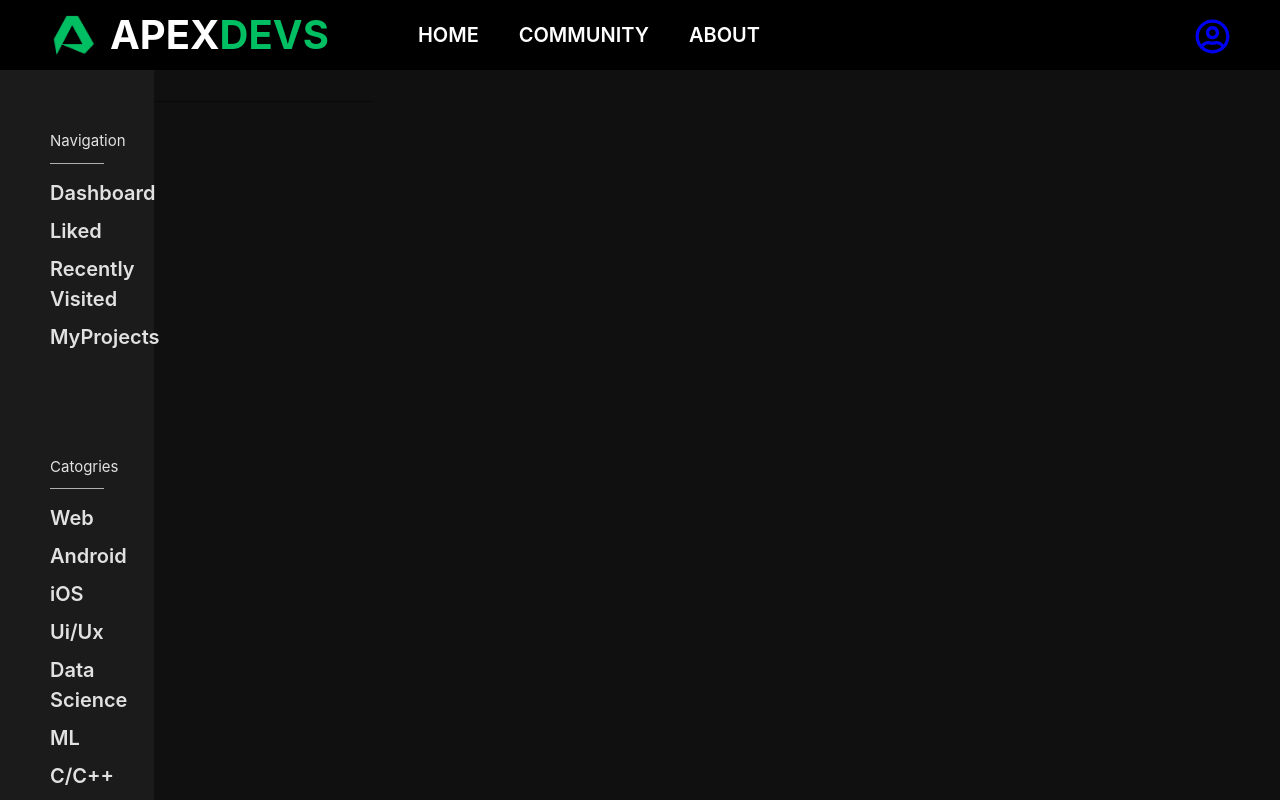
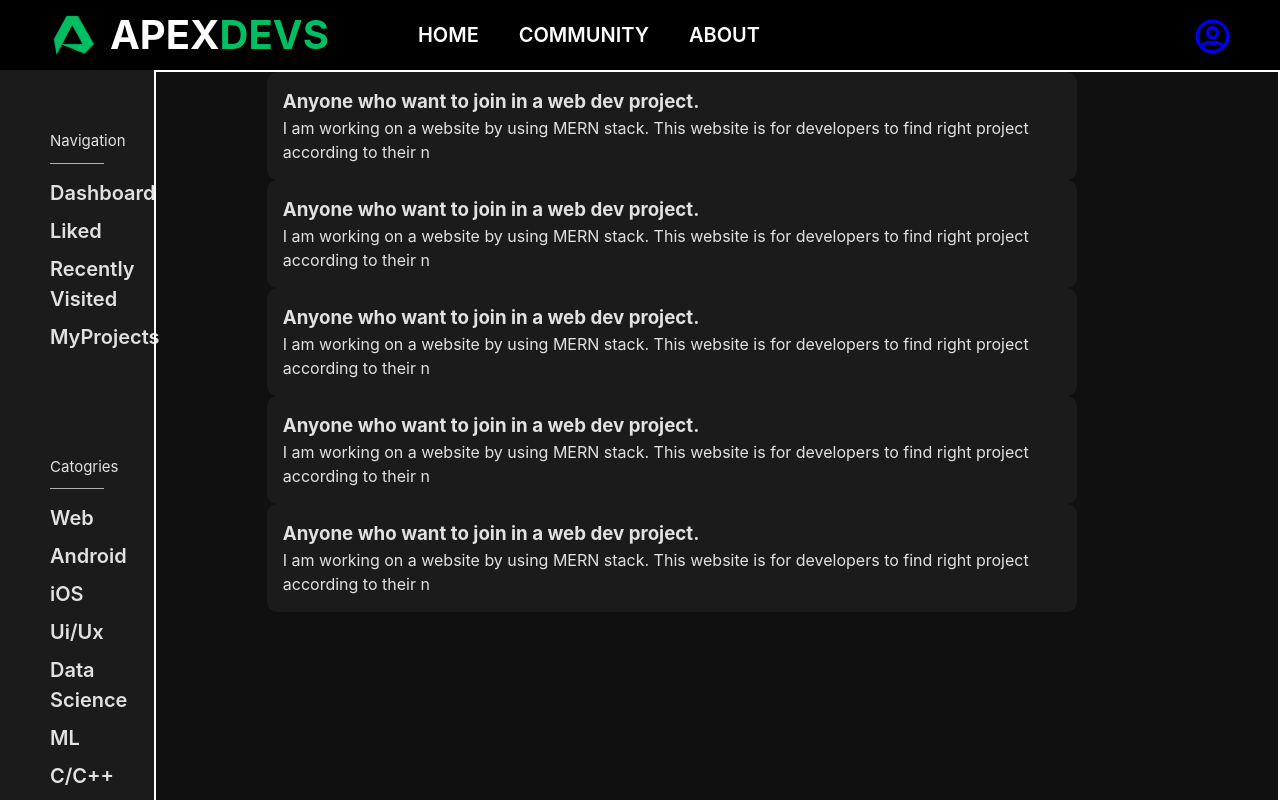
Before and after one commit to codinggita/apex_devs, a React (Vite) app in the folder client/: page /community in a window 1280 px wide. Shown: the top 800 px of the page. Built offline with nearby package versions, Linux system fonts and the light colour scheme.

Commit message:
Added  Community Section Threads

```diff
--- a/client/index.html
+++ b/client/index.html
@@ -2,7 +2,7 @@
 <html lang="en">
   <head>
     <meta charset="UTF-8" />
-    <link rel="icon" type="image/svg+xml" href="./assets/ApexDevs_Logo_Temp.png" />
+    <link rel="icon" type="image/svg+xml" href="./src/assets/ApexDevs_Logo_Temp.png" />
     <meta name="viewport" content="width=device-width, initial-scale=1.0" />
 
     <title>ApexDevs</title>
--- a/client/src/components/dashboard/Community.jsx
+++ b/client/src/components/dashboard/Community.jsx
@@ -1,6 +1,6 @@
 import React from 'react'
 import '../styles/Community.css'
-import Input from '@mui/material/Input';
+import ThreadCard from '../microComponent/ThreadCard'
 
 function Community() {
   return (
@@ -29,8 +29,12 @@ function Community() {
         </div>
       </div>
 
-      <div className='threads'>
-        <Input></Input>
+      <div className='community-body-container'>
+        <ThreadCard/>
+        <ThreadCard/>
+        <ThreadCard/>
+        <ThreadCard/>
+        <ThreadCard/>
       </div>
 
       </div>
--- a/client/src/components/mini/ProjectCard.jsx
+++ b/client/src/components/microComponent/ProjectCard.jsx
@@ -53,7 +53,7 @@ export default function RecipeReviewCard() {
         }
         title="Shrimp and Chorizo Paella"
         subheader="September 14, 2016"
-        subheaderTypographyProps= {{color: {textColorGrey}}}
+        subheaderTypographyProps= {{color: {textColor}}}
         // style={{color: {textColor}}}
       />
       <CardMedia
@@ -62,28 +62,32 @@ export default function RecipeReviewCard() {
         image= {NetflixImage}
         alt="Paella dish"
       />
+
       <CardContent>
-        <Typography variant="body2" color="text.secondary">
+        <Typography variant="body2" color='white'>
           This is netflix app made by flutter framework using dart language
         </Typography>
       </CardContent>
+
       <CardActions disableSpacing>
         <IconButton aria-label="add to favorites">
-          <FavoriteIcon />
+          <FavoriteIcon style={{color: textColorGrey}} />
         </IconButton>
         <IconButton aria-label="share">
-          <ShareIcon />
+          <ShareIcon style={{color: textColorGrey}}/>
         </IconButton>
-        <ExpandMore
+
+        {/* <ExpandMore
           expand={expanded}
           onClick={handleExpandClick}
           aria-expanded={expanded}
           aria-label="show more"
         >
-          <ExpandMoreIcon />
-        </ExpandMore>
+          <ExpandMoreIcon style={{color: textColorGrey}}/>
+        </ExpandMore> */}
       </CardActions>
-      <Collapse in={expanded} timeout="auto" unmountOnExit>
+
+      {/* <Collapse in={expanded} timeout="auto" unmountOnExit>
         <CardContent>
           <Typography paragraph>Method:</Typography>
           <Typography paragraph>
@@ -92,7 +96,7 @@ export default function RecipeReviewCard() {
           </Typography>
 
         </CardContent>
-      </Collapse>
+      </Collapse> */}
     </Card>
   );
 }
--- /dev/null
+++ b/client/src/components/microComponent/ThreadCard.jsx
@@ -0,0 +1,20 @@
+import React from 'react'
+import '../styles/ThreadCard.css'
+
+
+function ThreadCard(title, desc) {
+  return (
+    <div>
+        <div className='thread-container'>
+            <div className='thread-title'>
+                <h3>Anyone who want to join in a web dev project.</h3>
+            </div>
+            <div className='thread-desc'>
+                <p>I am working on a website by using MERN stack. This website is for developers to find right project according to their n</p>
+            </div>
+        </div>
+    </div>
+  )
+}
+
+export default ThreadCard
--- a/client/src/components/styles/Community.css
+++ b/client/src/components/styles/Community.css
@@ -4,3 +4,12 @@
     height: 120vh;
     display: flex;
 }
+
+.community-body-container{
+    border: 2px solid white;
+    width: 100%;
+    display: flex;
+    flex-direction: column;
+    align-items: center;
+    /* justify-content: center; */
+}
--- a/client/src/components/styles/HomePage.css
+++ b/client/src/components/styles/HomePage.css
@@ -73,7 +73,7 @@
     display: flex;
     justify-content: center;
     flex-wrap: wrap;
-    gap: 100px;
+    gap: 6rem;
     flex-basis: 10%;
 
 }
--- a/client/src/components/styles/Navbar.css
+++ b/client/src/components/styles/Navbar.css
@@ -68,3 +68,12 @@
 .userIcon{
   padding-top: 8px;
 }
+
+@media only screen and (max-width: 768px) {
+
+  .nav-content{
+    display: flex;
+    flex-direction: column;
+  }
+
+}
--- a/client/src/components/styles/Profile.css
+++ b/client/src/components/styles/Profile.css
@@ -8,8 +8,10 @@
 
 .profile-card{
     margin: 40px 0;
-    width: 50%;
-    height: 35vh;
+    width: 90%;
+    max-width: 800px;
+    height: 28%;
+
     /* border: 2px solid rgb(217, 217, 217); */
     background-color: rgb(36, 36, 36);
     border-radius: 25px;
@@ -19,7 +21,9 @@
 }
 
 .profile-card-pic img{
-    border-radius: 100%;
+    border-radius: 50%;
+    max-height: 11rem;
+
 }
 
 .profile-card-info{
@@ -64,3 +68,48 @@
     font-weight: 700;
 
 }
+
+@media only screen and (max-width: 768px) {
+    .profile-card {
+        width: 90%;
+        height: 20%;
+    }
+
+    .profile-card-pic img {
+        max-width: 120px;
+    }
+
+    .profile-card-name {
+        font-size: 20px;
+    }
+
+    .profile-card-username {
+        font-size: 14px;
+    }
+
+    .profile-card-bio {
+        font-size: 12px;
+    }
+
+
+}@media only screen and (max-width: 768px) {
+    .profile-card {
+        width: 90%;
+    }
+
+    .profile-card-pic img {
+        max-width: 120px;
+    }
+
+    .profile-card-name {
+        font-size: 20px;
+    }
+
+    .profile-card-username {
+        font-size: 14px;
+    }
+
+    .profile-card-bio {
+        font-size: 12px;
+    }
+}
--- /dev/null
+++ b/client/src/components/styles/ThreadCard.css
@@ -0,0 +1,9 @@
+.thread-container{
+    padding: 1rem;
+    /* border: 2px solid white; */
+    background-color: rgb(27, 27, 27);
+    height: auto;
+    width: 90%;
+    max-width: 900px;
+    border-radius: 10px;
+}
```
Also changed, not shown: client/src/components/dashboard/HomePage.jsx (+1 -7 lines), client/src/components/microComponent/SidebarElement.jsx (renamed from client/src/components/mini/SidebarElement.jsx), 1 other file (tests, documents, lock files or other folders).
